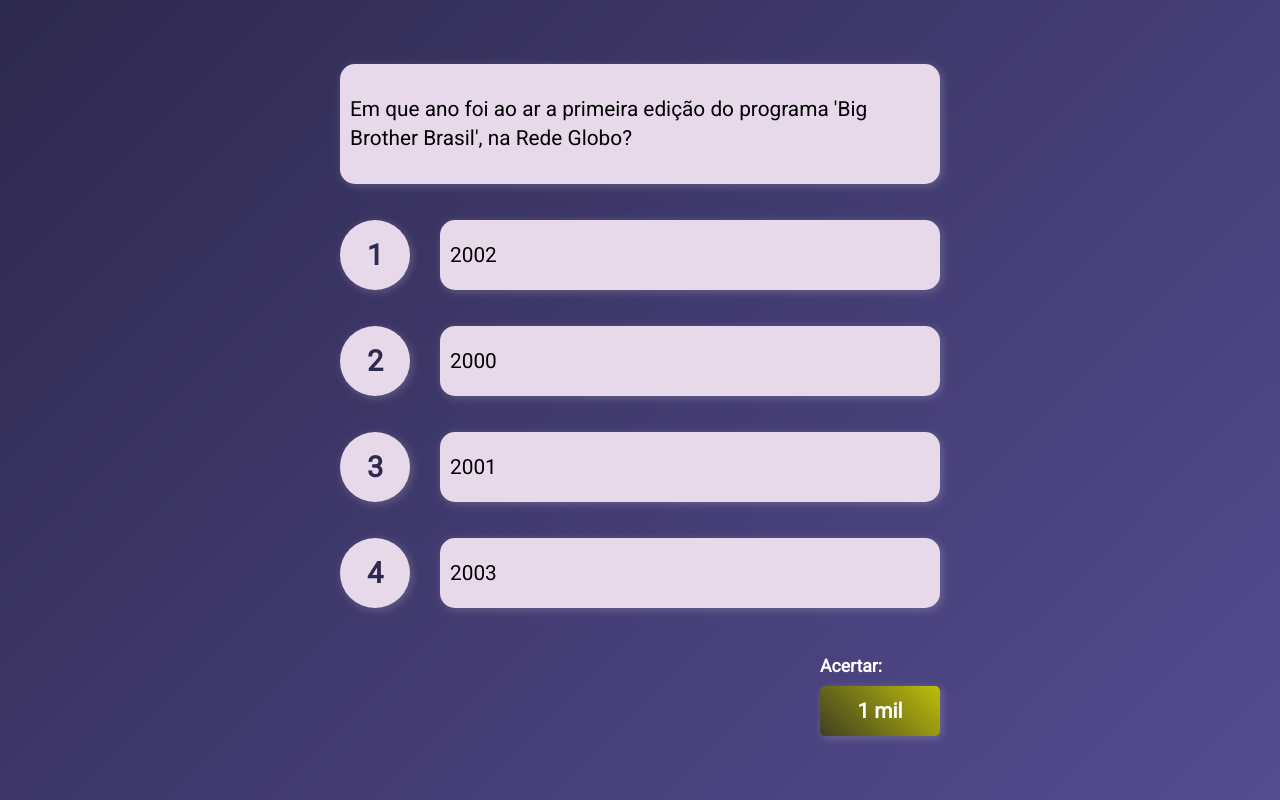
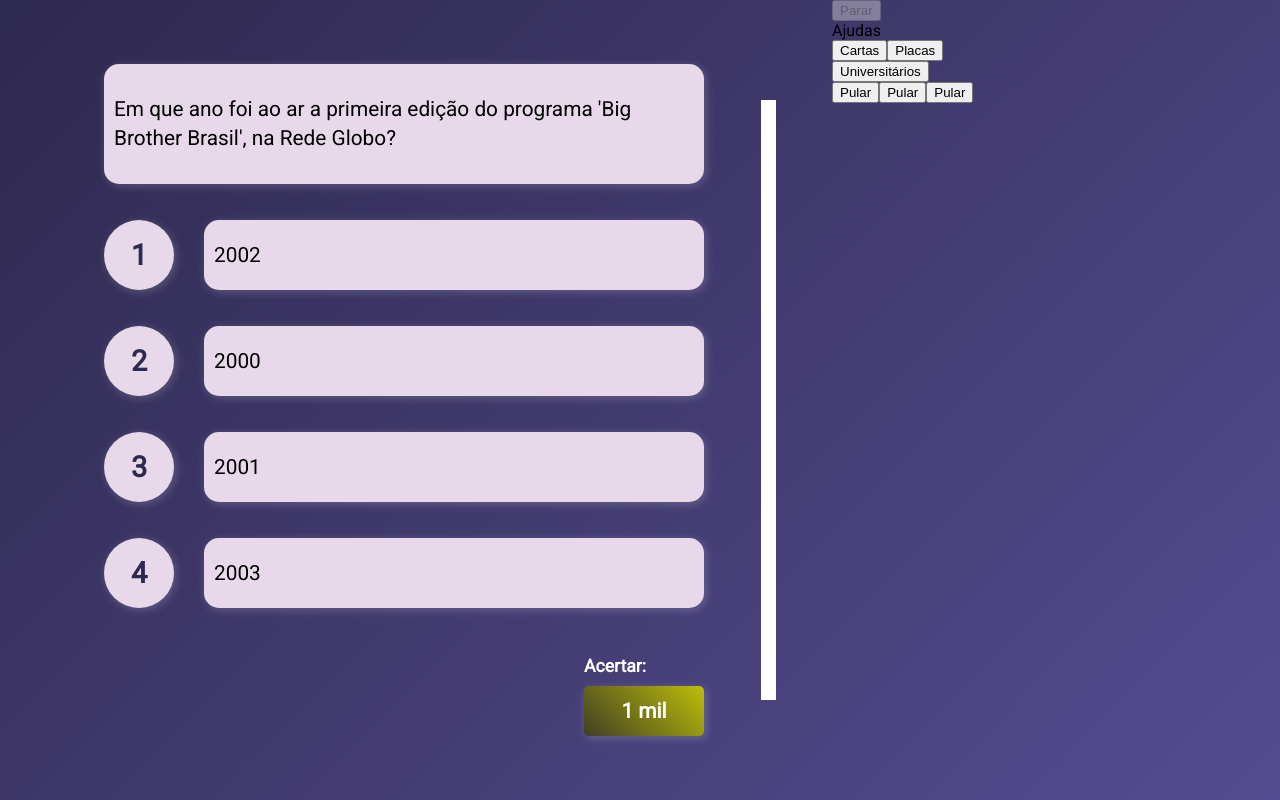
Before and after one commit to flaviog-rocha/quizshow, a React (Create React App) app: page / in a window 1280 px wide. Built offline with nearby package versions, Linux system fonts and the light colour scheme.

Commit message:
adicionando botões de ajuda e funcionalidade de parar

```diff
--- a/src/App.js
+++ b/src/App.js
@@ -116,6 +116,12 @@
     return reward;
   }
 
+  const stopGame = (reward) => {
+    if (window.confirm(`Você deseja parar e receber ${reward} irreais`)){
+      setRunningGame("Stopped")
+    }
+  }
+
   correctAnswer = verifyCorrectAnswer(questions[currentQuestion]);
   useEffect(() => {
     if (choicedOption !== 0 && runningGame === "Running"){
@@ -159,7 +165,7 @@
       }, 50)
     }
 
-  }, [choicedOption, runningGame, numberQuestion])
+  }, [choicedOption, runningGame])
 
   useEffect(() => {
     if (runningGame === "Lose"){
@@ -174,6 +180,12 @@
         alert("Parabéns, você acaba de ganhar 1 milhão de irreais!");
       }, 100)
     }
+
+    else if (runningGame === "Stopped"){
+      setTimeout(() => {
+        alert(`Parabéns, você parou o jogo e recebeu ${formatReward(defineReward(numberQuestion-1))} irreais`);
+      }, 100)
+    }
   }, [runningGame, numberQuestion]);
 
   useEffect(() => {
@@ -183,7 +195,8 @@
 
   return (
     <Context.Provider value={[choicedOption, setChoicedOption]}>
-      <div style={{display: 'flex', flexDirection: 'column', justifyContent: 'center', alignItems: 'center', height: '100vh'}}>
+      <div style={{display: 'flex'}}>
+        <div style={{display: 'flex', flexDirection: 'column', justifyContent: 'center', alignItems: 'end', height: '100vh', width: '55vw'}}>
           <Question statement={questions[currentQuestion].question}/>
           <Answer optionNumber={1} answerResult={result} playable={runningGame === "Running"} alternative={questions[currentQuestion].option1} />
           <Answer optionNumber={2} answerResult={result} playable={runningGame === "Running"} alternative={questions[currentQuestion].option2} />
@@ -195,6 +208,24 @@
             <Reward Result={'Acertar'} Prize={formatReward(defineReward(numberQuestion))}/>
           </div>
         </div>
+        <div style={{width: '10vw', display: 'flex', justifyContent: 'center', alignItems: 'center'}}>
+          <div style={{height: '75vh', width: '15px', backgroundColor: '#FFF', }}></div>
+        </div>
+        <div style={{ height: '100vh', width: '15vw'}}>
+          <button disabled={numberQuestion === 0 || runningGame !== "Running"} onClick={() => stopGame(formatReward(defineReward(numberQuestion-1)))}>Parar</button>
+          <div>Ajudas</div>
+          <div>
+            <button>Cartas</button>
+            <button>Placas</button>
+            <button>Universitários</button>
+          </div>
+          <div>
+            <button>Pular</button>
+            <button>Pular</button>
+            <button>Pular</button>
+          </div>
+        </div>
+      </div>
     </Context.Provider>
   );
 }
```
Lines whose indentation alone changed are shown as unchanged.
